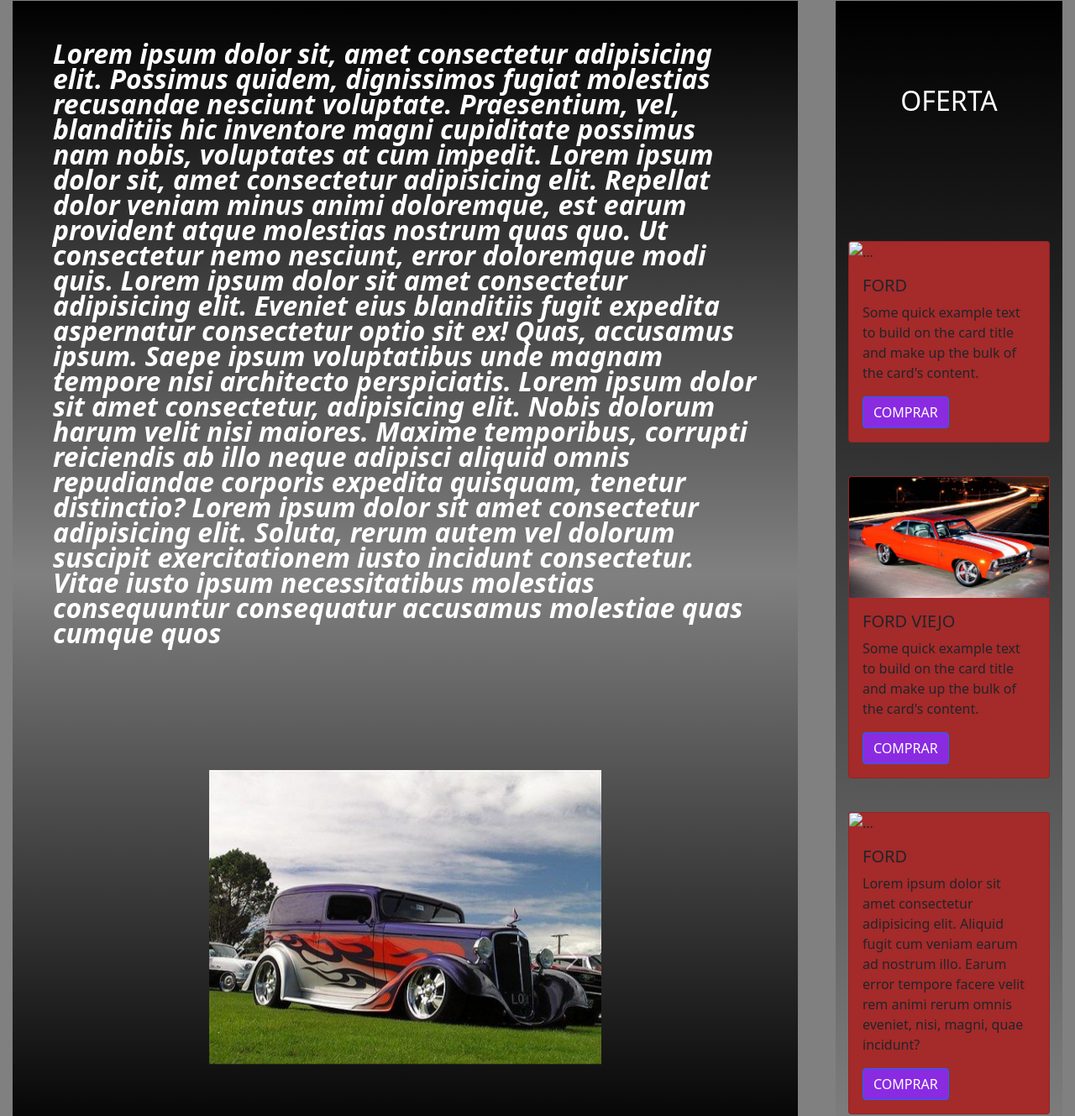
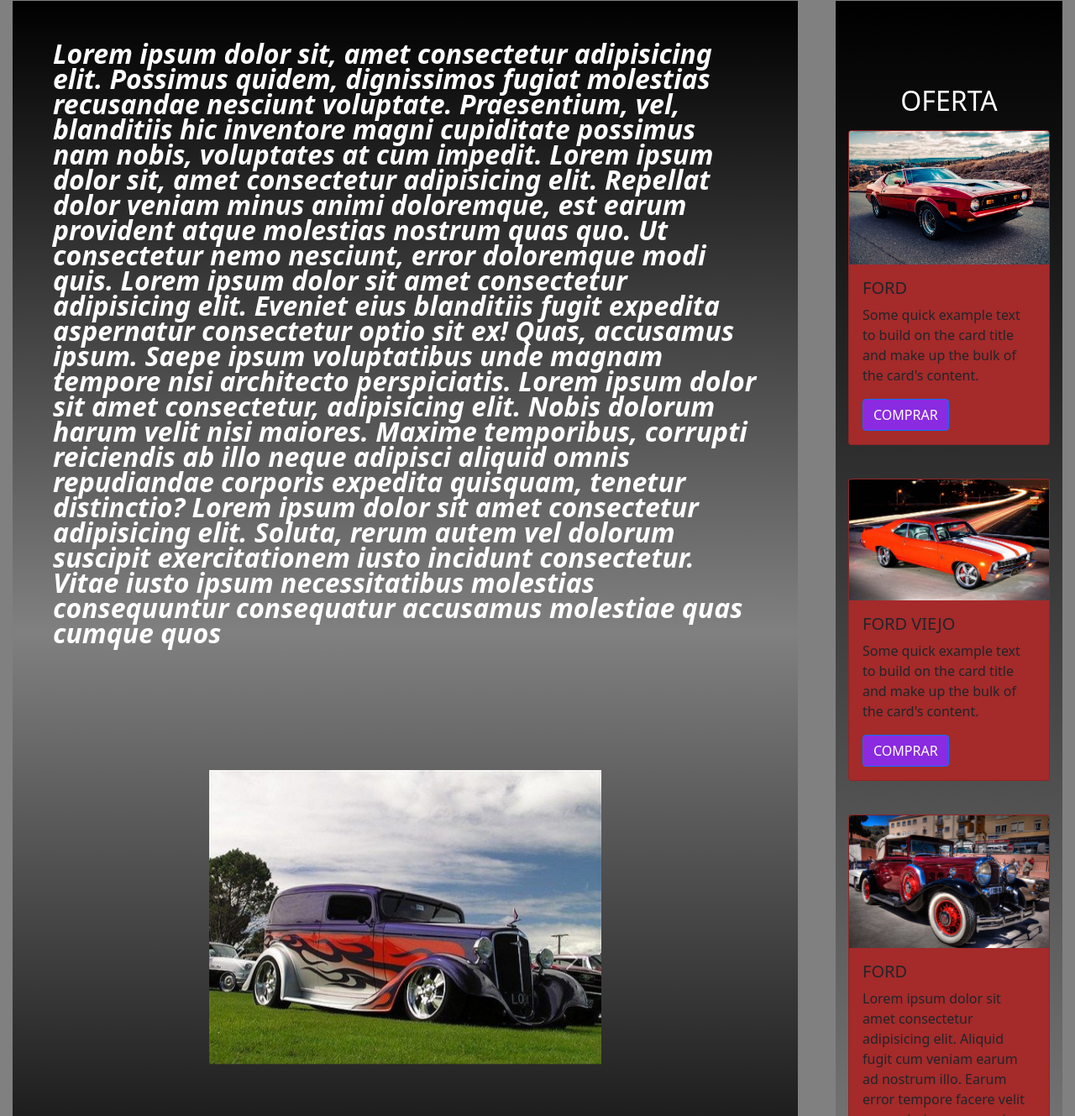
Before and after one commit to JeikerM/Pruebas, a website: page index.html in a window 1280 px wide. Shown: the part 385-1714 px from the top of the page at 84% size. Drawn offline with nearby package versions, Linux system fonts and the light colour scheme; the site is published under a folder, as on GitHub Pages, so addresses that start at the root find nothing.

```diff
--- a/index.html
+++ b/index.html
@@ -90,7 +90,7 @@
             <div class="oferta__flex">
             <section class="card__margin">
                 <div class="card" style="width: 15rem;">
-                    <img src="/imagenes/c_url_original.rpbbp8kyezf0rd.jpg" class="card-img-top" alt="...">
+                    <img src="./imagenes/c_url_original.rpbbp8kyezf0rd.jpg" class="card-img-top" alt="...">
                     <div class="card-body">
                     <h5 class="card-title">FORD</h5>
                     <p class="card-text">Some quick example text to build on the card title and make up the bulk of the card's content.</p>
@@ -108,7 +108,7 @@
             </section>
             <section class="card__margin">
                 <div class="card" style="width: 15rem;">
-                    <img src="/imagenes/galeria-2.jpg" class="card-img-top" alt="...">
+                    <img src="./imagenes/galeria-2.jpg" class="card-img-top" alt="...">
                     <div class="card-body">
                     <h5 class="card-title">FORD</h5>
                     <p class="card-text">Lorem ipsum dolor sit amet consectetur adipisicing elit. Aliquid fugit cum veniam earum ad nostrum illo. Earum error tempore facere velit rem animi rerum omnis eveniet, nisi, magni, quae incidunt?</p>
```
